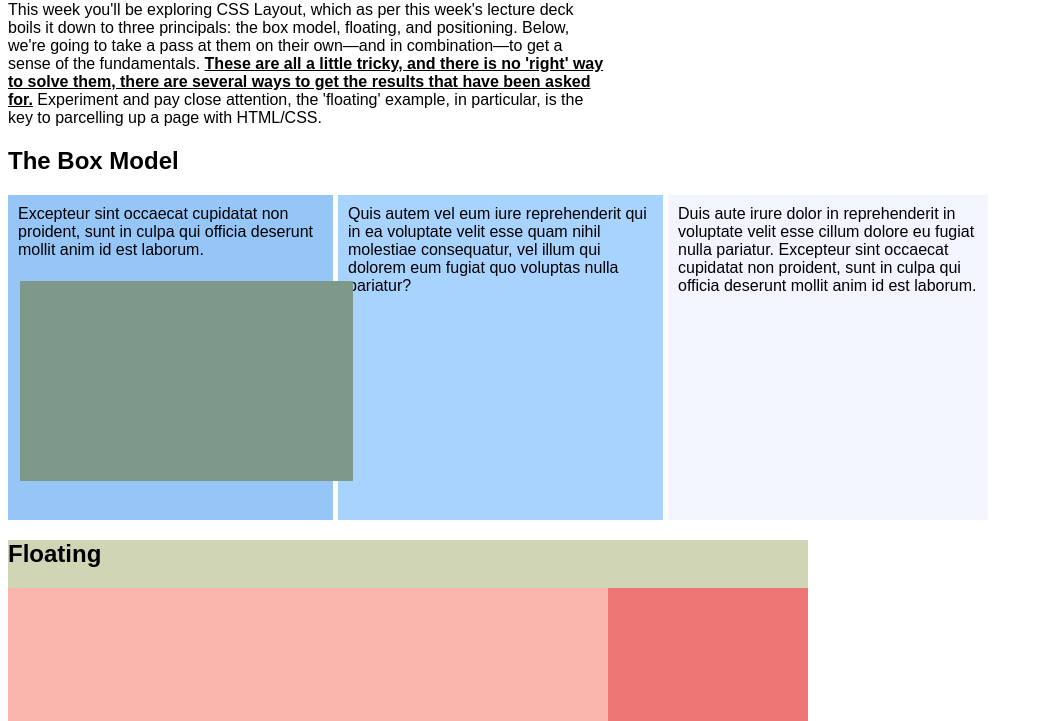
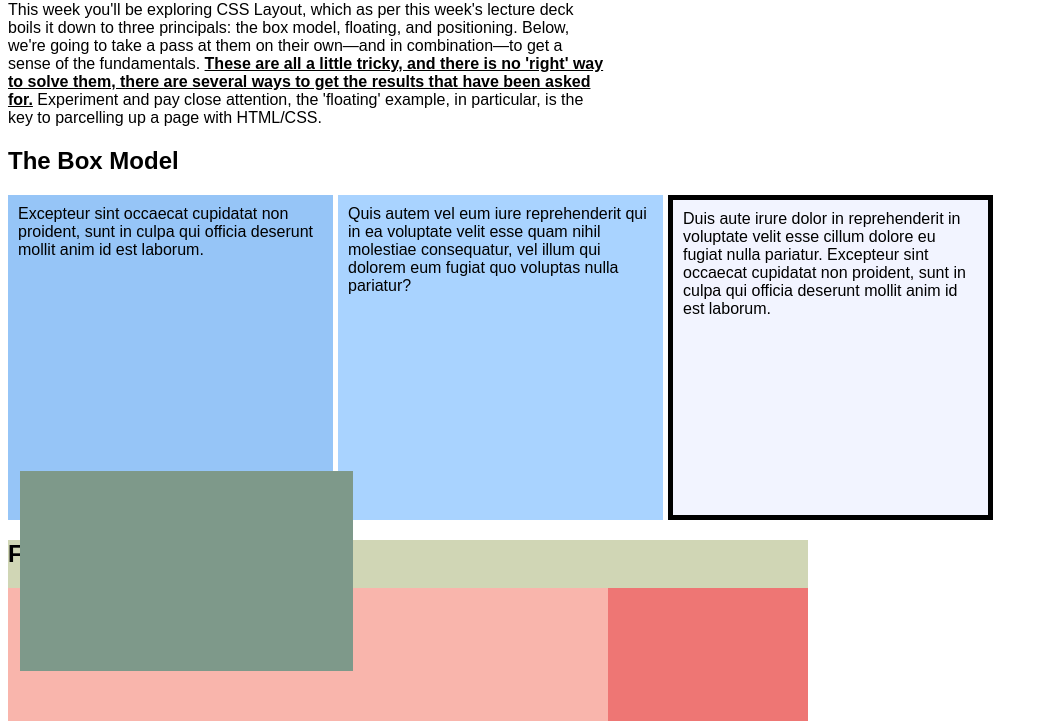
Before and after one commit to JowanJomon/Exercise-5, a plain HTML site: page index.html in a window 1280 px wide. Shown: the part 79-800 px from the top of the page, without its empty margins (0-1048 px from the left). Drawn offline with Linux system fonts and the light colour scheme.

Commit message:
Update index.html
Fixed Margin and Missing Elements

```diff
--- a/index.html
+++ b/index.html
@@ -3,7 +3,7 @@
   <head>
     <meta charset="UTF-8" />
     <title>Weekly Exercise 5</title>
-    <!--Created by Jowan Manjooran Jomon on 23 October 2024-->
+    <!--Created by Jowan Manjooran Jomon on 26 October 2024-->
   </head>
   <style>
     body {
@@ -47,12 +47,12 @@
 
     #blockC {
       background-color: #f2f4ff;
-      width: 300px;
-      height: 305px;
+      width: 295px;
+      height: 295px;
       display: inline;
       float: left;
       padding: 10px;
-      border: 5px;
+      border: 5px solid black;
     }
 
     /* Floating */
@@ -105,7 +105,7 @@
       background-color: #7e998a;
       float: left;
       position: fixed;
-      top: 360px;
+      top: 550px;
       left: 20px;
     }
   </style>
```
